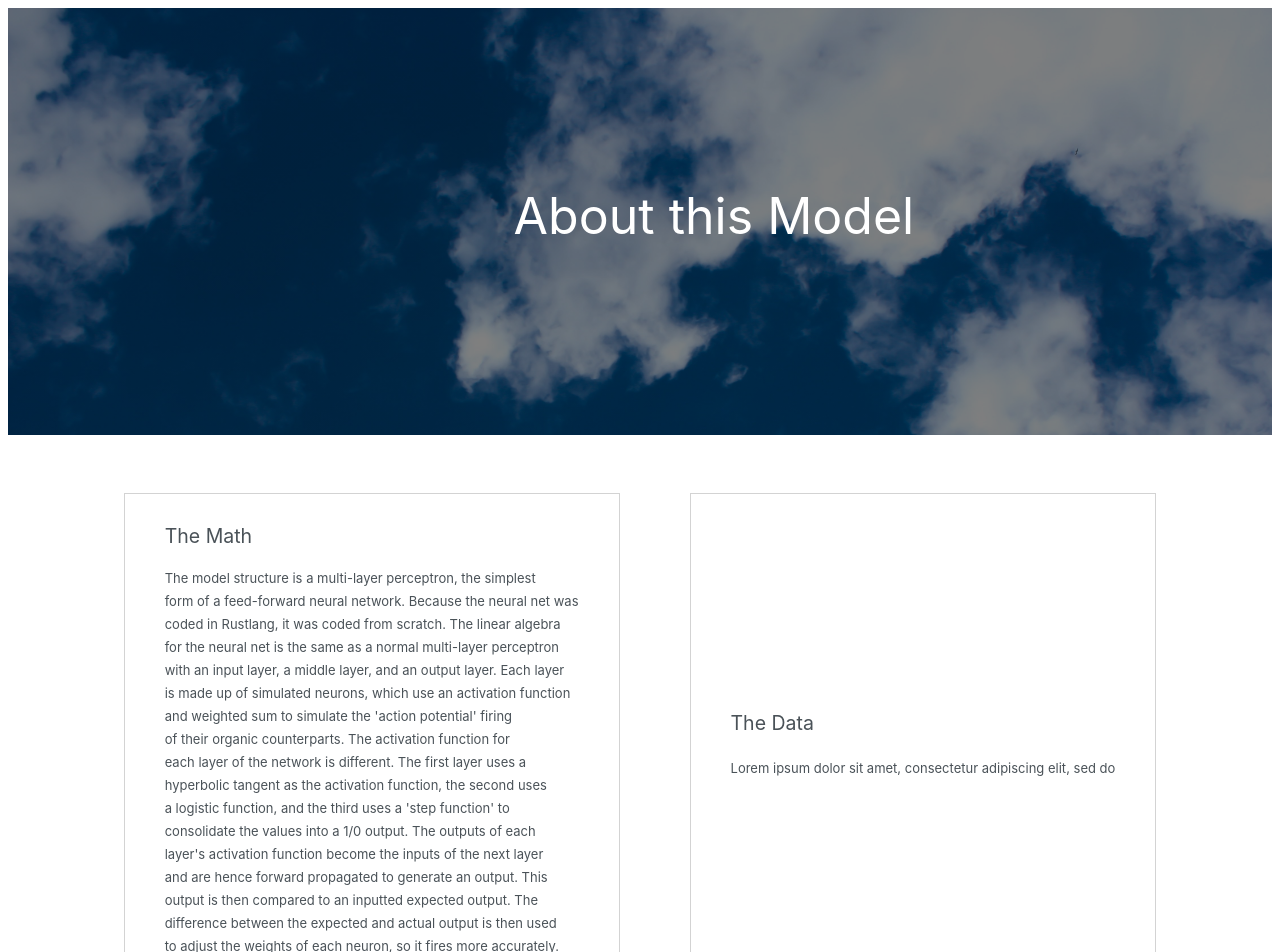
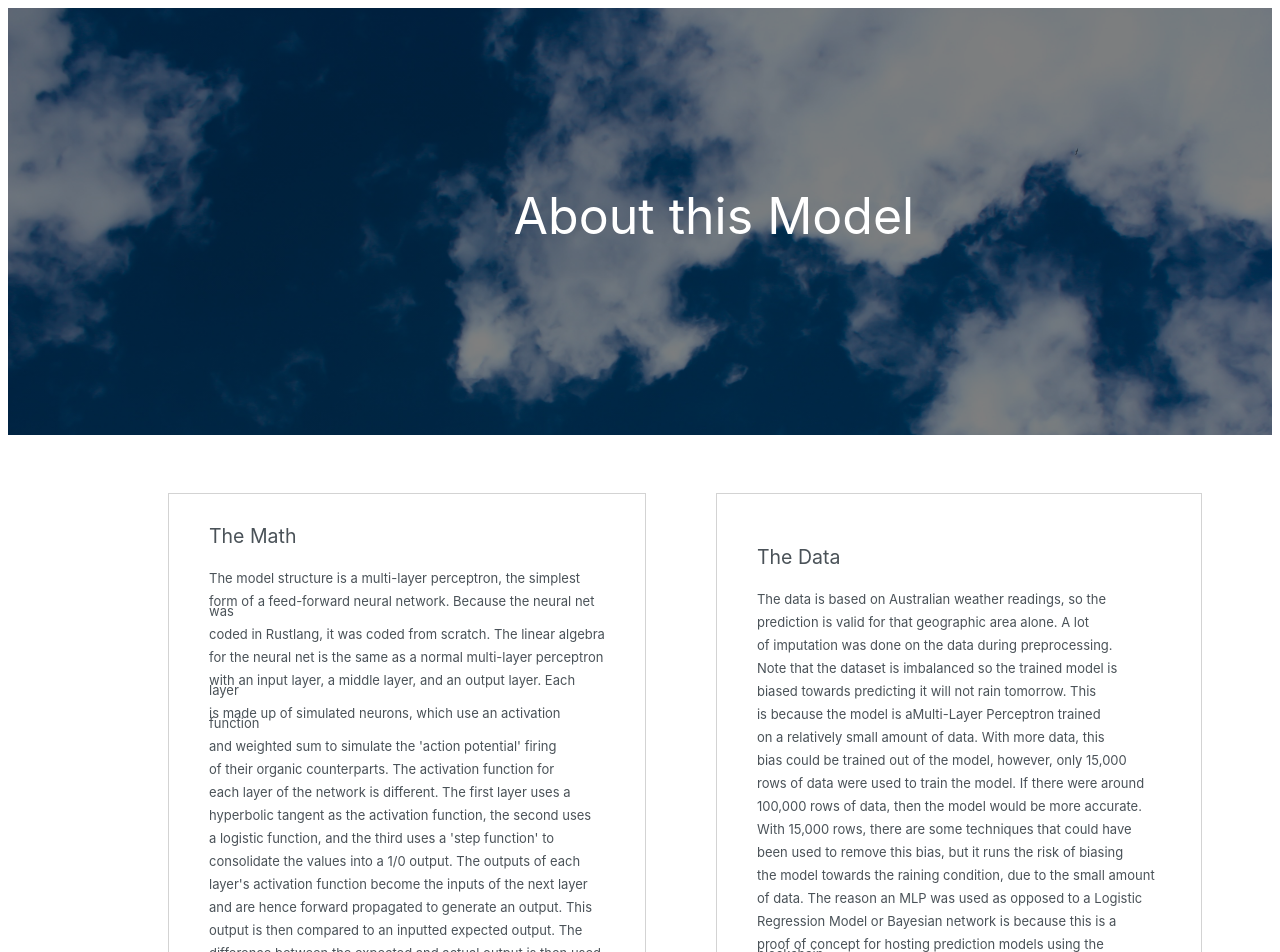
Before and after one commit to vidur2/mlp_implementation, a Next.js app in the folder mlp_impl/: page /about in a window 1280 px wide. Shown: the top 952 px of the page. Built offline with nearby package versions, Linux system fonts and the light colour scheme.

Commit message:
added navbar stuff, but didnt work

```diff
--- /dev/null
+++ b/mlp_impl/components/navbar.js
@@ -0,0 +1,11 @@
+import styles from "../styles/Home.module.css"
+
+export default function Navbar(){
+    return(
+        <div className={styles.navbar}>
+          <a href="/predict">Predict</a>
+          <a href="/">Home</a>
+          <a href="/about">About</a>
+        </div>
+    )
+}
--- a/mlp_impl/pages/about.js
+++ b/mlp_impl/pages/about.js
@@ -1,5 +1,6 @@
 import styles from "../styles/Home.module.css"
 import Head from "next/head"
+import Navbar from "../components/navbar"
 
 export default function About(){
     return(
@@ -37,7 +38,22 @@ export default function About(){
               <th>
                 <h2>The Data</h2>
                 <span>
-                  Lorem ipsum dolor sit amet, consectetur adipiscing elit, sed do
+                  <p>The data is based on Australian weather readings, so the</p>
+                  <p>prediction is valid for that geographic area alone. A lot </p>
+                  <p>of imputation was done on the data during preprocessing.</p>
+                  <p>Note that the dataset is imbalanced so the trained model is</p>
+                  <p>biased towards predicting it will not rain tomorrow. This </p>
+                  <p> is because the model is aMulti-Layer Perceptron trained</p>
+                  <p>on a relatively small amount of data. With more data, this </p>
+                  <p> bias could be trained out of the model, however, only 15,000</p>
+                  <p>rows of data were used to train the model. If there were around</p>
+                  <p> 100,000 rows of data, then the model would be more accurate. </p>
+                  <p>With 15,000 rows, there are some techniques that could have </p>
+                  <p>been used to remove this bias, but it runs the risk of biasing</p>
+                  <p>the model towards the raining condition, due to the small amount</p>
+                  <p> of data. The reason an MLP was used as opposed to a Logistic</p>
+                  <p>Regression Model or Bayesian network is because this is a </p>
+                  <p>proof of concept for hosting prediction models using the blockchain.</p>
                 </span>
               </th>
             </tr>
--- a/mlp_impl/styles/Home.module.css
+++ b/mlp_impl/styles/Home.module.css
@@ -171,6 +171,7 @@
     margin-top: -50px;
     margin-left: auto;
     margin-right: auto;
+    padding-left: 90px;
     border-spacing: 70px;
 }
 .inforPage span {
@@ -199,3 +200,15 @@
 .inforPage p{
     line-height: 10px;
 }
+.navbar {
+    padding-left: 80%;
+    font-family: -apple-system, BlinkMacSystemFont, 'Segoe UI', Roboto, Oxygen, Ubuntu, Cantarell, 'Open Sans', 'Helvetica Neue', sans-serif;
+    background-color: #0070f3;
+    padding-top: 10px;
+    padding-bottom: 10px;
+}
+.navbar a{
+    padding: 5%;
+    text-decoration: none;
+    color: white;
+}
```
